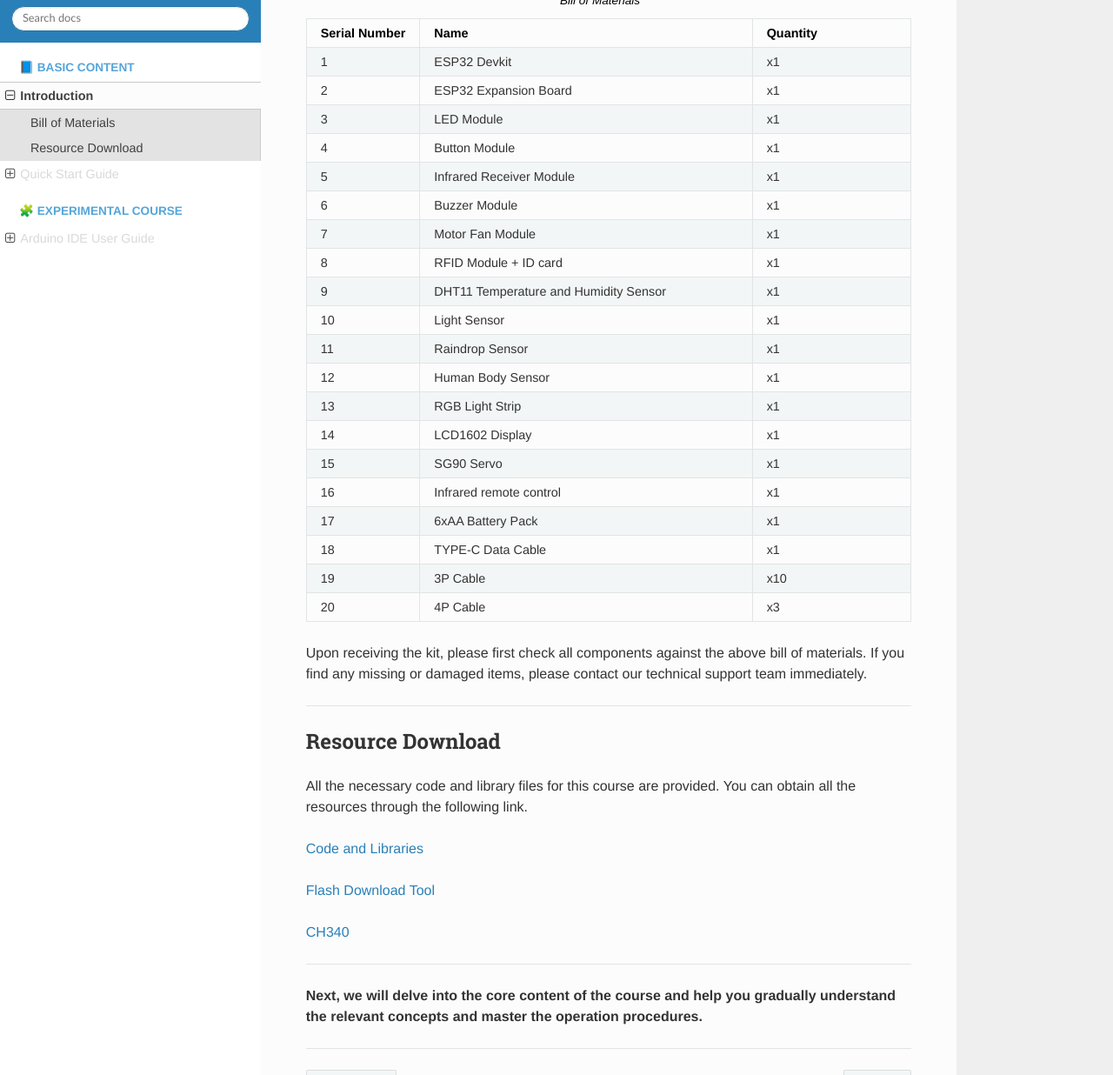
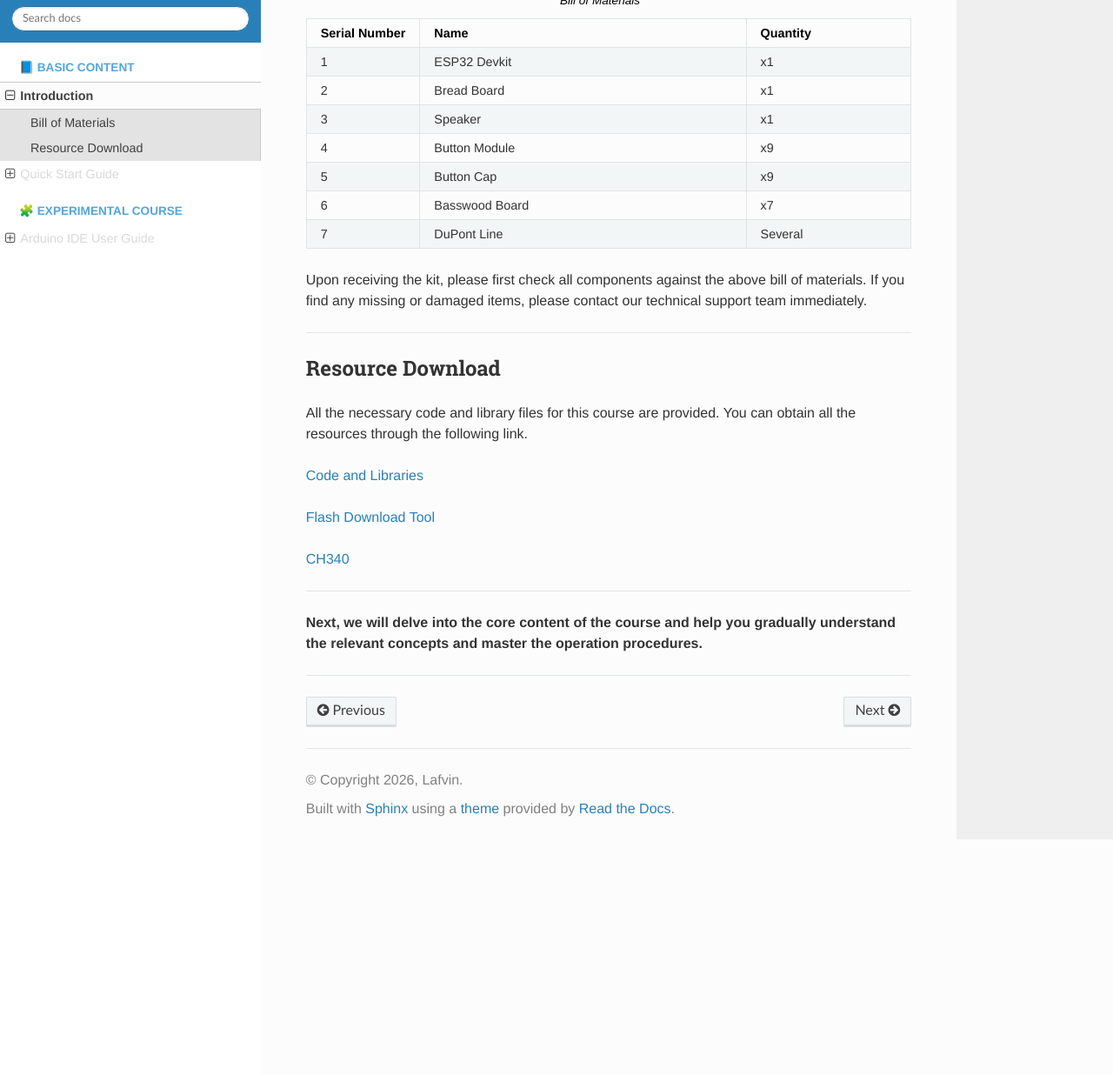
Before and after one commit to COLA508/ESP32_DIY_Electronic_Piano, a Sphinx documentation site: the page built from docs/source/Introduction.rst, in a window 1280 px wide and 1400 px high, scrolled down 1718 px. Shown: the part 164-1400 px from the top of the window at 87% size. Built offline with Sphinx 7.4.7 and the Read the Docs theme 3.1.0, drawn with Linux system fonts in a browser that asks for light colours; after the commit the page ends 2847 px from its top, so only the background shows below that.

Commit message:
Update Introduction.rst

```diff
--- a/docs/source/Introduction.rst
+++ b/docs/source/Introduction.rst
@@ -52,62 +52,24 @@ Bill of Materials
      - ESP32 Devkit
      - x1
    * - 2
-     - ESP32 Expansion Board
+     - Bread Board
      - x1
    * - 3
-     - LED Module
+     - Speaker
      - x1
    * - 4
      - Button Module
-     - x1
+     - x9
    * - 5
-     - Infrared Receiver Module
-     - x1
+     - Button Cap
+     - x9
    * - 6
-     - Buzzer Module
-     - x1
+     - Basswood Board
+     - x7
    * - 7
-     - Motor Fan Module
-     - x1
-   * - 8
-     - RFID Module + ID card
-     - x1
-   * - 9
-     - DHT11 Temperature and Humidity Sensor
-     - x1
-   * - 10
-     - Light Sensor
-     - x1
-   * - 11
-     - Raindrop Sensor
-     - x1
-   * - 12
-     - Human Body Sensor
-     - x1
-   * - 13
-     - RGB Light Strip
-     - x1
-   * - 14
-     - LCD1602 Display
-     - x1
-   * - 15
-     - SG90 Servo
-     - x1
-   * - 16
-     - Infrared remote control
-     - x1
-   * - 17
-     - 6xAA Battery Pack
-     - x1
-   * - 18
-     - TYPE-C Data Cable
-     - x1
-   * - 19
-     - 3P Cable
-     - x10
-   * - 20
-     - 4P Cable
-     - x3
+     - DuPont Line
+     - Several
+
 
 Upon receiving the kit, please first check all components against the above bill of materials. If you find any missing or damaged items, please contact our technical support team immediately.
 
```
